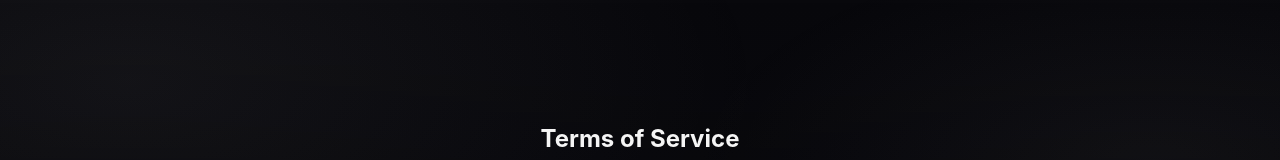
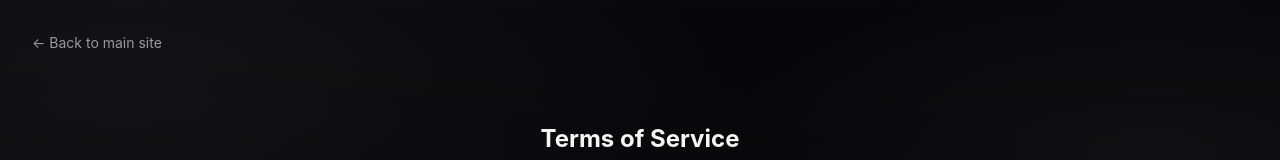
Before and after one commit to bvsmma/ave-prod, a plain HTML site: page terms.html in a window 1280 px wide. Shown: the top 160 px of the page. Drawn offline with Linux system fonts and the light colour scheme.

Commit message:
Implement back button on terms.html
Added a back button to the terms page for easier navigation.

```diff
--- a/terms.html
+++ b/terms.html
@@ -48,10 +48,31 @@
         grid-template-columns: 1fr;
       }
     }
+    .back-button {
+  position: fixed;
+  top: 32px;
+  left: 32px;
+  font-size: 14px;
+  text-decoration: none;
+  color: inherit;
+  opacity: 0.6;
+  transition: opacity 0.2s ease, transform 0.2s ease;
+  z-index: 1000;
+}
+
+.back-button:hover {
+  opacity: 1;
+  transform: translateX(-2px);
+}
+
   </style>
 </head>
 
 <body>
+  <a href="index.html" class="back-button" onclick="history.length > 1 && history.back(); return false;">
+  ← Back to main site
+  </a>
+
 
 <section class="legal-container">
   <div class="legal-title">
```
